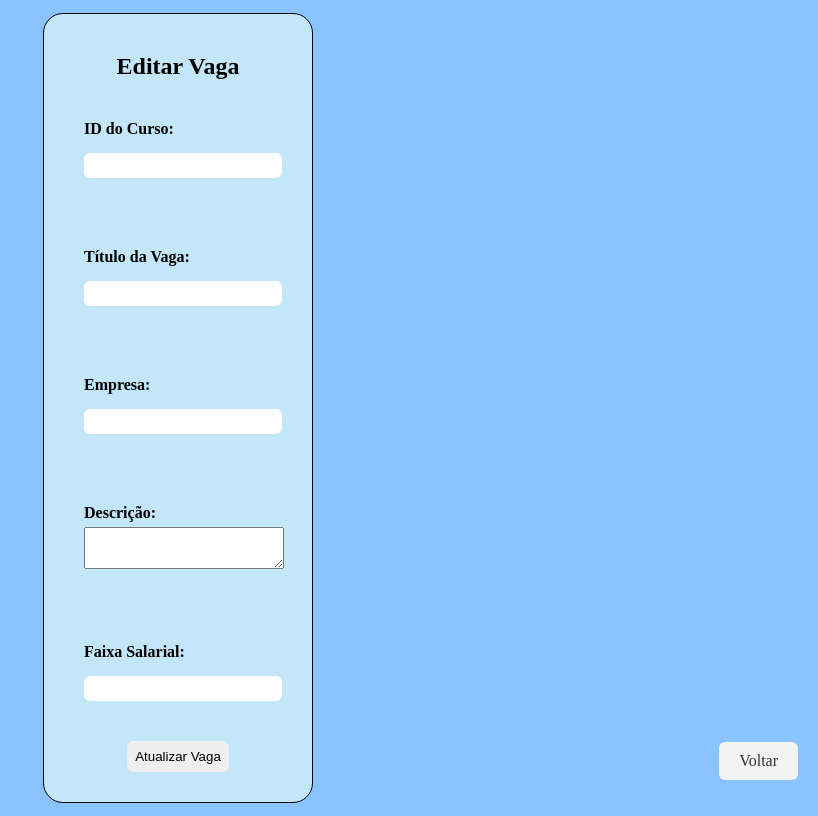
After one commit to BevaltranAvalk/XastreG7Rec, a PHP site: page /php/editar_vaga.php in a window 1280 px wide. The commit adds this page. Shown: the whole page, without its empty margins (462-1280 px from the left). Run offline with PHP 8.4, Linux system fonts and the light colour scheme; data that the repository does not hold is empty.

Commit message:
V2.9.1(correção de bugs)

```diff
--- /dev/null
+++ b/php/editar_vaga.php
@@ -0,0 +1,117 @@
+<?php
+include('connect.php');
+
+$vagaMessage = "";
+
+// Editar uma vaga
+if (isset($_POST['editar_vaga'])) {
+    $idVaga = $_POST['id_vaga'];
+    $idCurso = $_POST['id_curso'];
+    $tituloVaga = $_POST['titulo'];
+    $empresa = $_POST['empresa'];
+    $descricao = $_POST['descricao'];
+    $faixaSalarial = $_POST['faixa_salarial'];
+
+    $updateQuery = "UPDATE vagas SET id_curso = '$idCurso', titulo = '$tituloVaga', empresa = '$empresa', descricao = '$descricao', faixa_salarial = '$faixaSalarial' WHERE id_vaga = '$idVaga'";
+    $updateResult = $mysqli->query($updateQuery);
+
+    if ($updateResult) {
+        $vagaMessage = "Vaga atualizada com sucesso!";
+    } else {
+        $vagaMessage = "Erro ao atualizar a vaga: " . $mysqli->error;
+    }
+}
+
+// Buscar a vaga pelo ID
+if (isset($_GET['id'])) {
+    $idVaga = $_GET['id'];
+
+    $vagaQuery = "SELECT * FROM vagas WHERE id_vaga = '$idVaga'";
+    $vagaResult = $mysqli->query($vagaQuery);
+
+    if ($vagaResult->num_rows == 1) {
+        $vaga = $vagaResult->fetch_assoc();
+    } else {
+        header("Location: gerenciar.php");
+        exit();
+    }
+}
+?>
+
+<!DOCTYPE html>
+<html lang="en">
+<head>
+    <meta charset="UTF-8">
+    <title>Editar Vaga</title>
+    <link rel="stylesheet" href="../css/main.css">
+    <style>
+        .container {
+            display: flex;
+            justify-content: center;
+            align-items: center;
+            height: 100vh;
+        }
+        .vaga_css {
+            border-radius: 20px;
+            border: 1px solid #000000;
+            background-color: #c3e6f9;
+            text-align: center;
+            padding: 20px;
+            max-width: 400px;
+            max-height: 800px;
+        }
+        .form-wrapper label {
+            text-align: left;
+            font-weight: bold;
+            margin-bottom: 5px;
+        }
+        .form-wrapper input,
+        .form-wrapper textarea {
+            width: 100%;
+            padding: 5px;
+            margin-bottom: 10px;
+        }
+        .form-wrapper input[type="submit"] {
+            margin-top: 20px;
+        }
+        .error {
+            color: red;
+        }
+    </style>
+</head>
+<body>
+    <div class="container">
+        <div class="vaga_css">
+            <h2>Editar Vaga</h2>
+            <?php if (!empty($vagaMessage)): ?>
+                <p class="message"><?php echo $vagaMessage; ?></p>
+            <?php endif; ?>
+            <form method="POST" action="">
+                <input type="hidden" name="id_vaga" value="<?php echo $vaga['id_vaga']; ?>">
+                <div class="form-wrapper">
+                    <label for="id_curso">ID do Curso:</label>
+                    <input type="text" id="id_curso" name="id_curso" value="<?php echo $vaga['id_curso']; ?>">
+                </div>
+                <div class="form-wrapper">
+                    <label for="titulo_vaga">Título da Vaga:</label>
+                    <input type="text" id="titulo" name="titulo" value="<?php echo $vaga['titulo']; ?>">
+                </div>
+                <div class="form-wrapper">
+                    <label for="empresa">Empresa:</label>
+                    <input type="text" id="empresa" name="empresa" value="<?php echo $vaga['empresa']; ?>">
+                </div>
+                <div class="form-wrapper">
+                    <label for="descricao">Descrição:</label>
+                    <textarea id="descricao" name="descricao"><?php echo $vaga['descricao']; ?></textarea>
+                </div>
+                <div class="form-wrapper">
+                    <label for="faixa_salarial">Faixa Salarial:</label>
+                    <input type="text" id="faixa_salarial" name="faixa_salarial" value="<?php echo $vaga['faixa_salarial']; ?>">
+                </div>
+                <input type="submit" name="editar_vaga" value="Atualizar Vaga">
+            </form>
+        </div>
+    </div>
+    <a href="gerenciar.php" class="btn-voltar">Voltar</a>
+</body>
+</html>
--- a/php/test_apt.php
+++ b/php/test_apt.php
@@ -211,5 +211,6 @@ if ($_SERVER['REQUEST_METHOD'] === 'POST') {
             <?php endif; ?>
         <?php endif; ?>
     </div>
+    <a href="../aluno.php" class="btn-voltar">Voltar</a>
 </body>
 </html>
```
Also changed, not shown: php/gerenciar.php (+55 -3 lines), php/vagas.php (+23 -7 lines).
